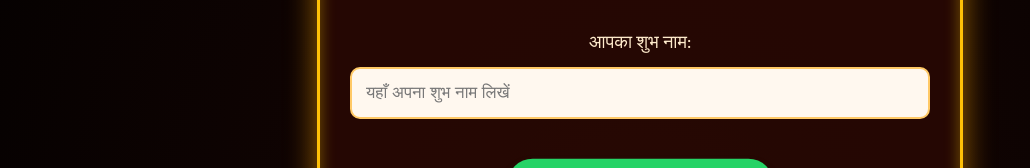
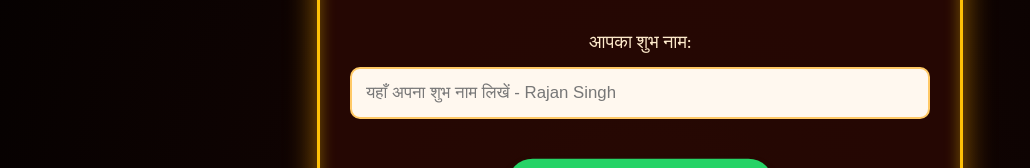
Before and after one commit to RajanSingh2ui/Diwali-special--mgs, a plain HTML site: page index.html in a window 1280 px wide. Shown: the part 535-703 px from the top of the page, without its empty margins (0-1030 px from the left). Drawn offline with Linux system fonts and the light colour scheme; a web font is replaced by a local one.

Commit message:
Update index.html

```diff
--- a/index.html
+++ b/index.html
@@ -253,7 +253,7 @@
 
         <div class="input-group">
             <label for="senderNameInput">आपका शुभ नाम:</label>
-            <input type="text" id="senderNameInput" placeholder="यहाँ अपना शुभ नाम लिखें">
+            <input type="text" id="senderNameInput" placeholder="यहाँ अपना शुभ नाम लिखें - Rajan Singh">
         </div>
 
         <button class="whatsapp-share-button" onclick="generateAndShareLink()">
```
